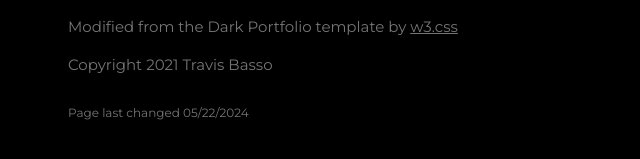
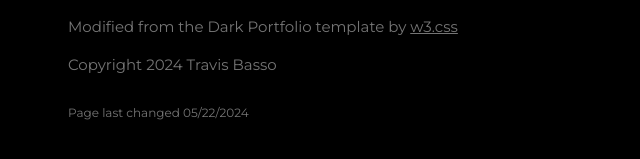
Before and after one commit to osromusic/osromusic.github.io, a plain HTML site: page resume.html in a window 1280 px wide. Shown: the part 3196-3355 px from the top of the page, 142-782 px from the left. Drawn offline with Linux system fonts and the light colour scheme.

Commit message:
resume.html

```diff
--- a/resume.html
+++ b/resume.html
@@ -194,7 +194,7 @@ onload = function(){
     <a href="http://twitter.com/mosscove" target="_blank"><i class="fa fa-twitter w3-hover-opacity"></i></a>
     <a href="https://www.linkedin.com/in/travis-basso-2021/" target="_blank"><i class="fa fa-linkedin w3-hover-opacity"></i></a>
     <p class="w3-medium">Modified from the Dark Portfolio template by <a href="https://www.w3schools.com/w3css/default.asp" target="_blank" class="w3-hover-text-green">w3.css</a></p>
-    <p class="w3-medium">Copyright 2021 Travis Basso</p>
+    <p class="w3-medium">Copyright 2024 Travis Basso</p>
     <span class="w3-small" id="lastModified"></span>
   <!--template https://www.w3schools.com/w3css/tryw3css_templates_dark_portfolio.htm -->
   <!-- End footer -->
```
